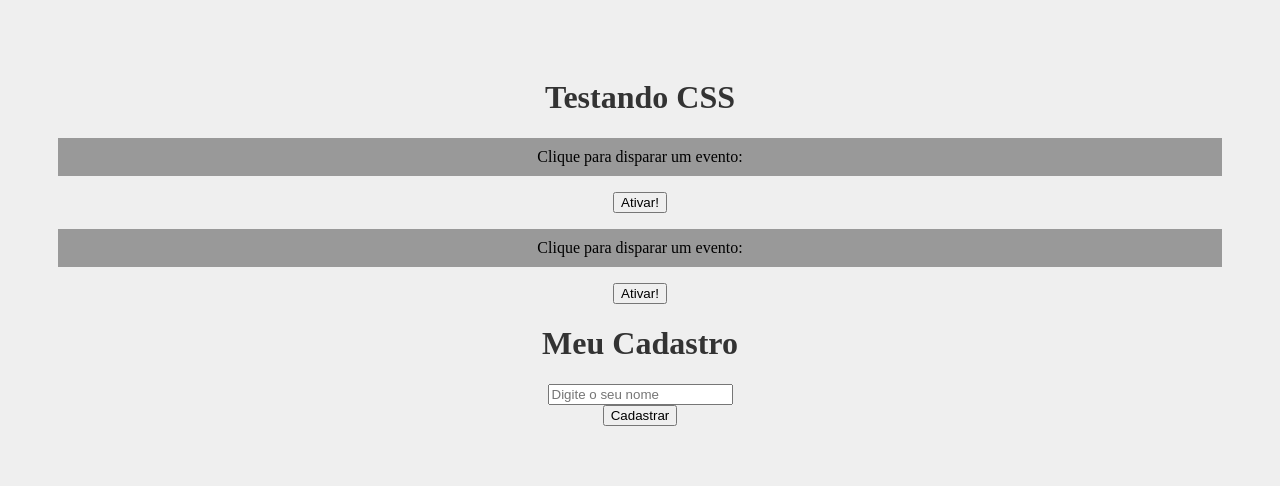
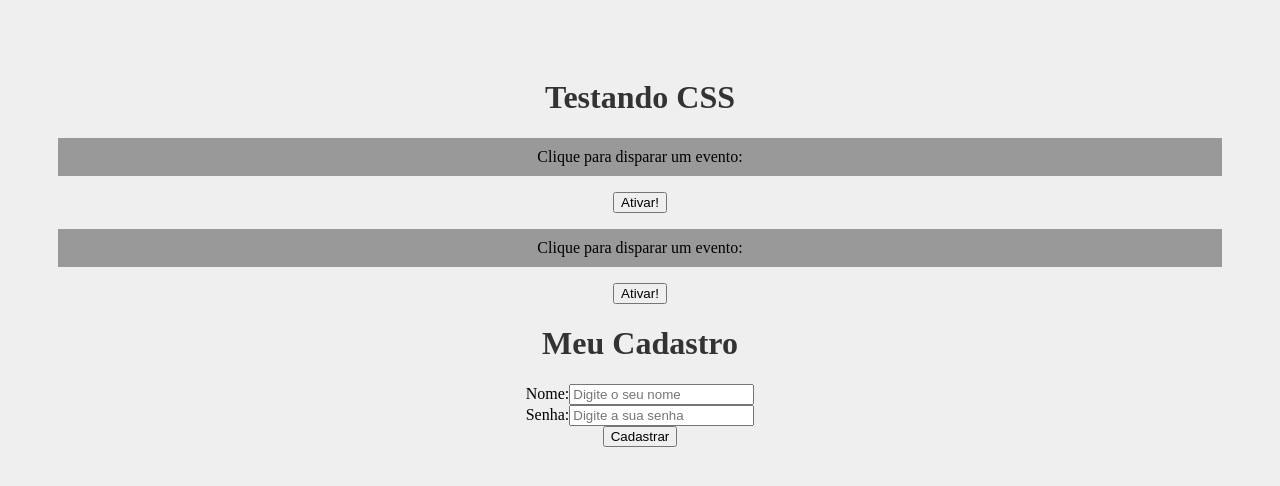
Before and after one commit to nedymarschuabe/Cursos, a React (Create React App) app in the folder React + Node/HoraDeCodar/meu-projeto/: page / in a window 1280 px wide. Shown: the top 486 px of the page. Built offline with nearby package versions, Linux system fonts and the light colour scheme.

Commit message:
Aula 8 - UseState

```diff
--- a/React + Node/HoraDeCodar/meu-projeto/src/components/Form.js
+++ b/React + Node/HoraDeCodar/meu-projeto/src/components/Form.js
@@ -1,16 +1,38 @@
+import { useState } from 'react'
+
 function Form() {
 
     function cadastrarUsuario(e) {
         e.preventDefault()
-        console.log("Cadastrou o usuário!")
+        console.log(`Usuário ${name} foi cadastrado com a senha: ${password}`)
     }
+
+    const [name, setName] = useState()
+    const [password, setPassword] = useState()
 
     return (
         <div>
             <h1>Meu Cadastro</h1>
             <form onSubmit={cadastrarUsuario}>
                 <div>
-                    <input type="text" placeholder="Digite o seu nome"/>
+                    <label htmlFor="name">Nome:</label>
+                    <input
+                        type="text"
+                        id="name"
+                        name="name"
+                        placeholder="Digite o seu nome"
+                        onChange={(e) => setName(e.target.value)}
+                    />
+                </div>
+                <div>
+                    <label htmlFor="password">Senha:</label>
+                    <input
+                        type="password"
+                        id="password"
+                        name="password"
+                        placeholder="Digite a sua senha"
+                        onChange={(e) => setPassword(e.target.value)}
+                    />
                 </div>
                 <div>
                     <input type="submit" value="Cadastrar"/>
```
